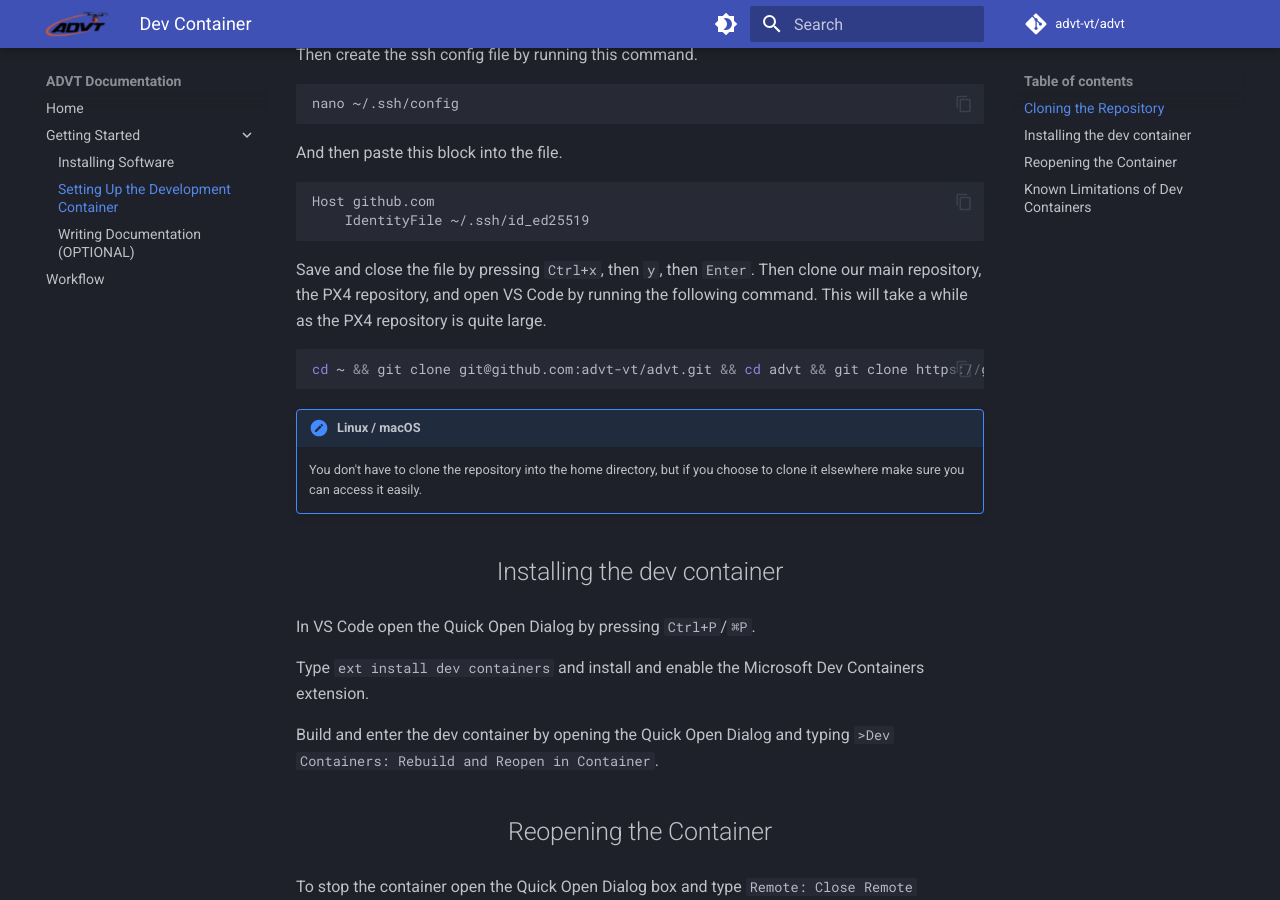
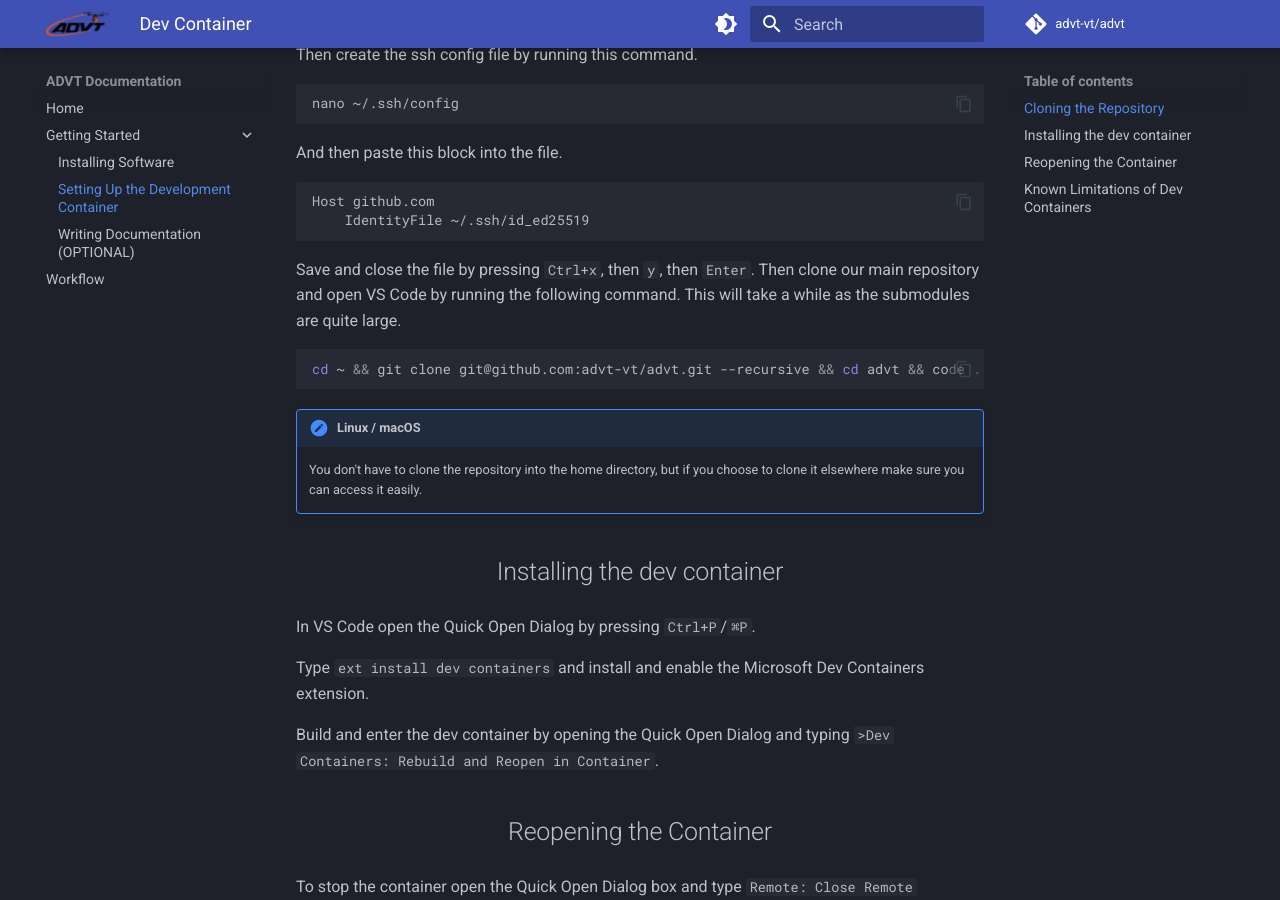
Before and after one commit to advt-vt/advt-vt.github.io, an MkDocs documentation site: the page built from docs/getting_started/setting_up_dev_container.md, in a window 1280 px wide and 900 px high, scrolled down 800 px. Built offline with MkDocs 1.6.1 and Material for MkDocs 9.7.7, drawn with Linux system fonts in a browser that asks for light colours; comment, search, counter and statistics services are not loaded.

Commit message:
Change git clone to recursive for submodules

````diff
--- a/docs/getting_started/setting_up_dev_container.md
+++ b/docs/getting_started/setting_up_dev_container.md
@@ -38,10 +38,10 @@ Host github.com
     IdentityFile ~/.ssh/id_ed25519
 ```
 
-Save and close the file by pressing `Ctrl+x`, then `y`, then `Enter`. Then clone our main repository, the PX4 repository, and open VS Code by running the following command. This will take a while as the PX4 repository is quite large.
+Save and close the file by pressing `Ctrl+x`, then `y`, then `Enter`. Then clone our main repository and open VS Code by running the following command. This will take a while as the submodules are quite large.
 
 ``` bash
-cd ~ && git clone git@github.com:advt-vt/advt.git && cd advt && git clone https://github.com/PX4/PX4-Autopilot.git --recursive && code .
+cd ~ && git clone git@github.com:advt-vt/advt.git --recursive && cd advt && code .
 ```
 
 !!! Note "Linux / macOS"
````
